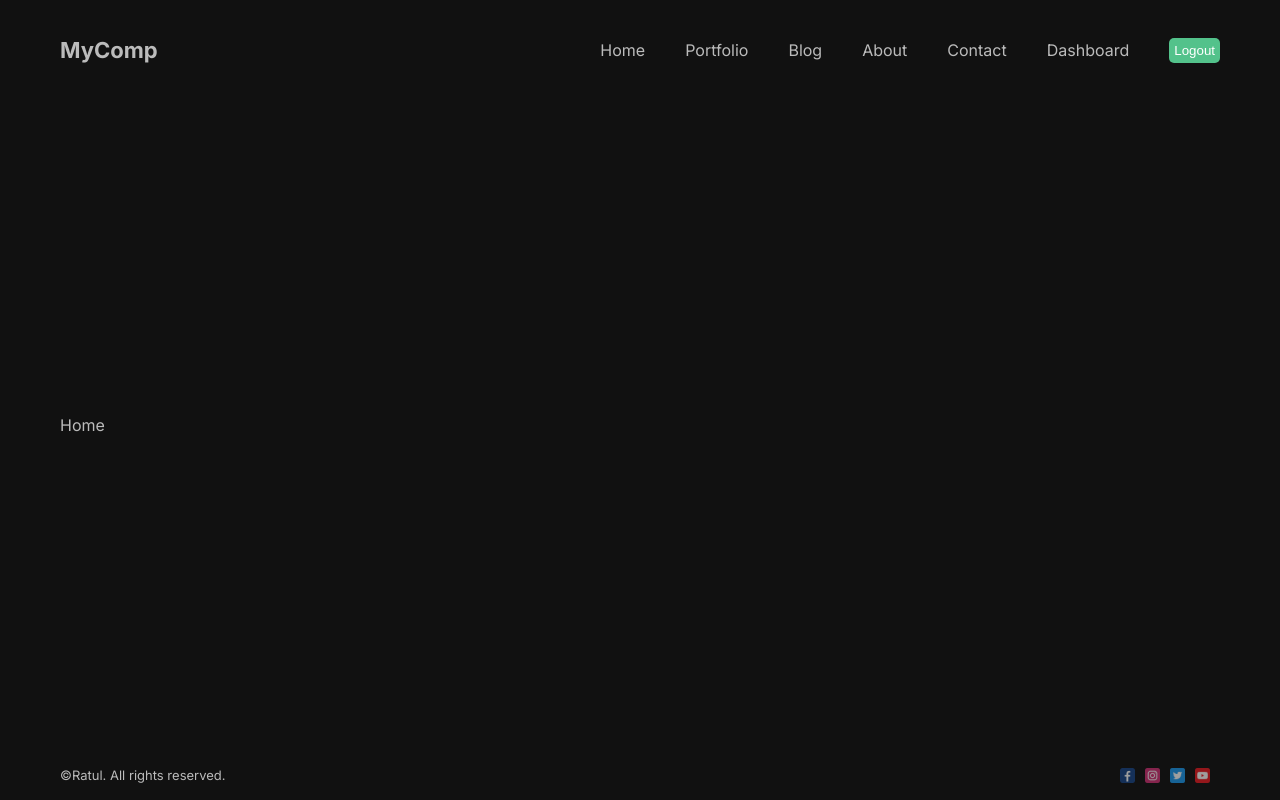
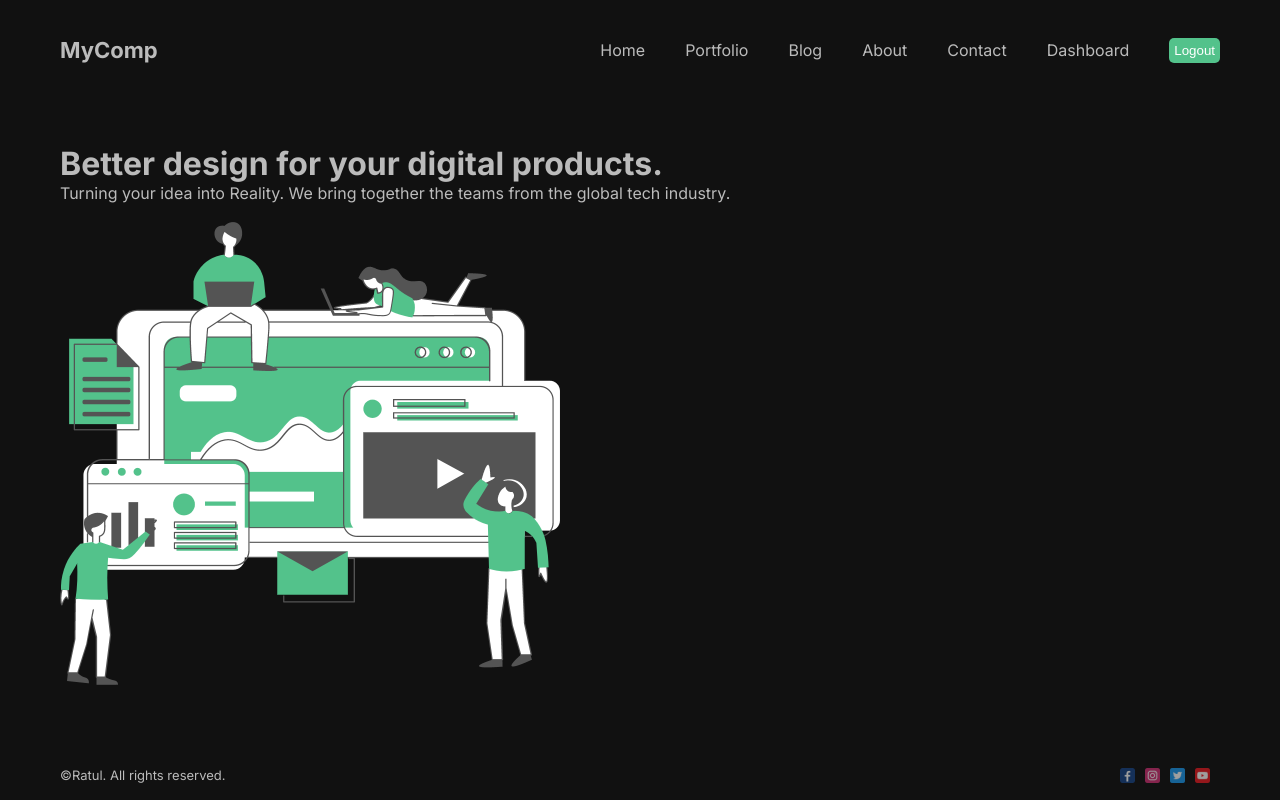
Before and after one commit to MHRatul/company-site, a Next.js app: page / in a window 1280 px wide. Built offline with nearby package versions, Linux system fonts and the light colour scheme.

Commit message:
Hero Component add

```diff
--- a/src/app/page.jsx
+++ b/src/app/page.jsx
@@ -1,10 +1,18 @@
-import Image from "next/image";
-import styles from "./page.module.css";
+import React from 'react';
+import Image from 'next/image';
+import styles from './page.module.css';
 
 export default function Home() {
   return (
     <div>
-      Home
+      <div className={styles.texts}>
+        <h1>Better design for your digital products.</h1>
+        <p>
+          Turning your idea into Reality. We bring together the teams from the global tech industry.
+        </p>
+      </div>
+      <div className={styles.imgContainer}></div>
+      <Image src="/hero.png" width={500} height={500} alt="" className={styles.img} />
     </div>
   );
 }
--- a/src/components/navbar/Navbar.jsx
+++ b/src/components/navbar/Navbar.jsx
@@ -62,4 +62,4 @@ const Navbar = () => {
     )
 }
 
-export default Navbar
+export default Navbar;
```
